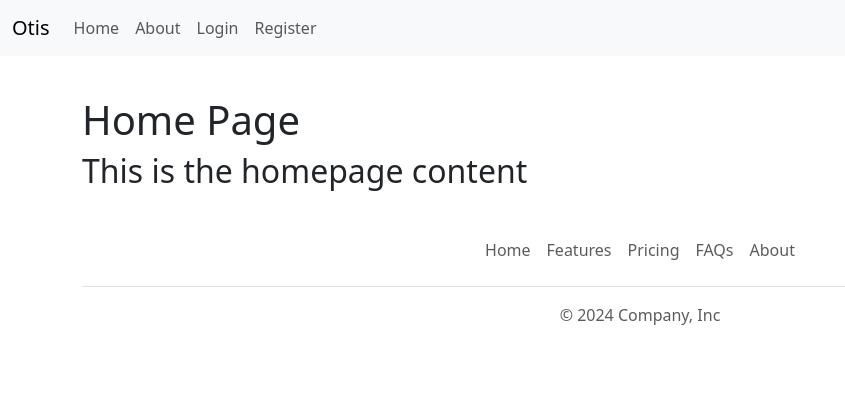
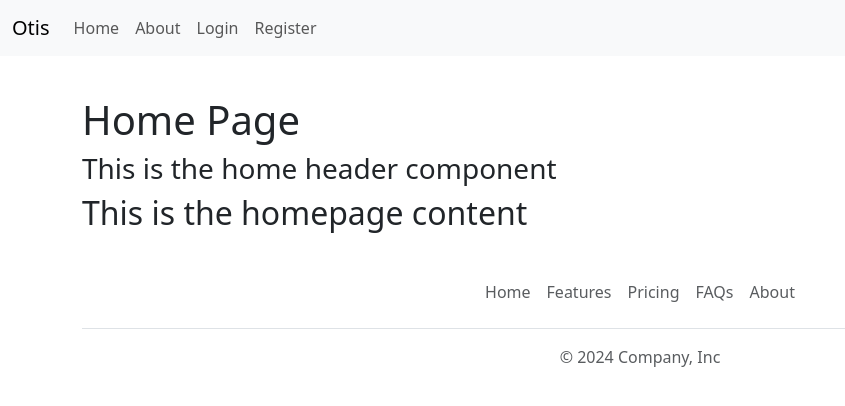
Before and after one commit to dtettarasar/otis-ai-frontend, a Vue app: page / in a window 1280 px wide. Shown: the top 406 px of the page, without its empty margins (0-845 px from the left). Built offline with nearby package versions, Linux system fonts and the light colour scheme; no server answers.

Commit message:
building the Header for the home

```diff
--- /dev/null
+++ b/src/components/general_content_components/HomeHeader.vue
@@ -0,0 +1,16 @@
+<script setup>
+
+import { ref, onMounted } from 'vue'
+
+// lifecycle hooks
+onMounted(() => {
+  console.log(`the home header component is now mounted`);
+})
+
+</script>
+
+<template>
+
+    <h3>This is the home header component</h3>
+
+</template>
--- a/src/components/page_main_containers/HomeContent.vue
+++ b/src/components/page_main_containers/HomeContent.vue
@@ -1,43 +1,15 @@
+<script setup>
+
+    import HomeHeader from '../general_content_components/HomeHeader.vue';
+
+</script>
+
 <template>
 
+    <HomeHeader></HomeHeader>
 
     <div>
         <h2>This is the homepage content</h2>
     </div>
 
-
 </template>
-
-<script>
-
-    export default {
-        name: 'HomeContent.vue',
-
-        data() {
-
-            return {
-
-            }
-
-        },
-
-        computed: {
-
-        },
-
-        mounted() {
-
-        },
-
-        beforeCreate() {
-        },
-
-        beforeMount() {
-        },
-
-        methods: {
-
-        }
-    }
-
-</script>
```
